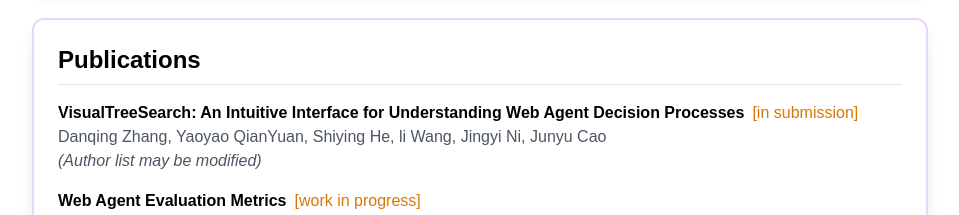
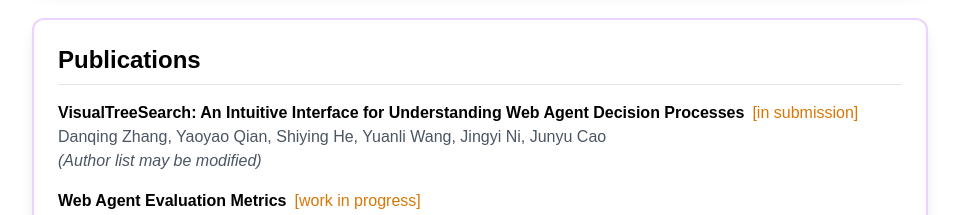
Before and after one commit to PathOnAIOrg/PathOnAI.org, a Next.js app in the folder website-app/: page /projects in a window 1280 px wide. Shown: the part 1140-1355 px from the top of the page, without its empty margins (160-1119 px from the left). Built offline with nearby package versions, Linux system fonts and the light colour scheme; no server answers.

Commit message:
Update index.tsx

```diff
--- a/website-app/pages/projects/index.tsx
+++ b/website-app/pages/projects/index.tsx
@@ -184,7 +184,7 @@ const Projects = () => {
                   <span className="font-semibold">VisualTreeSearch: An Intuitive Interface for Understanding Web Agent Decision Processes</span>
                   <span className="text-amber-600 dark:text-amber-400 ml-2">[in submission]</span>
                 </div>
-                <div className="text-gray-600 dark:text-gray-300">Danqing Zhang, Yaoyao QianYuan, Shiying He, li Wang, Jingyi Ni, Junyu Cao</div>
+                <div className="text-gray-600 dark:text-gray-300">Danqing Zhang, Yaoyao Qian, Shiying He, Yuanli Wang, Jingyi Ni, Junyu Cao</div>
                 <div className="text-gray-600 dark:text-gray-300 italic">(Author list may be modified)</div>
               </li>
               <li className="flex flex-col">
```
